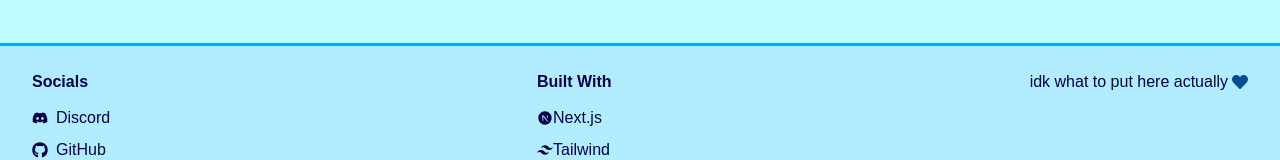
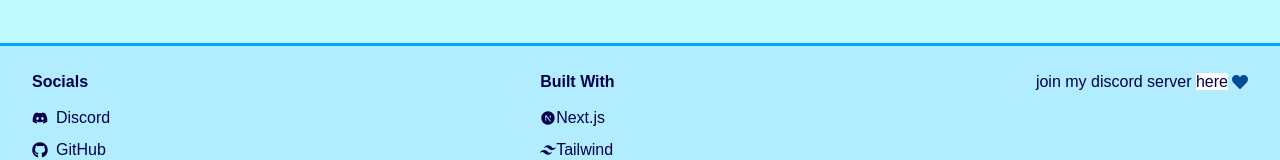
Before and after one commit to dulakgg/dulakgg.me, a Next.js app: page / in a window 1280 px wide. Shown: the part 582-742 px from the top of the page. Built offline with nearby package versions, Linux system fonts and the light colour scheme; a web font is replaced by a local one.

Commit message:
added dc server link

```diff
--- a/src/components/footer.tsx
+++ b/src/components/footer.tsx
@@ -31,7 +31,7 @@ export default function Footer() {
             </ul>
           </div>
           <div className="text-text flex items-center gap-1 text-center">
-            <span className="text-sm md:text-base">idk what to put here actually</span> <FaHeart className="text-button size-4" />
+            <span className="text-sm md:text-base">join my discord server <a href="https://discord.gg/CQFyRJDP5y" className="hover:text-button bg-white transition-colors">here</a></span> <FaHeart className="text-button size-4" />
           </div>
         </div>
       </footer>
```
